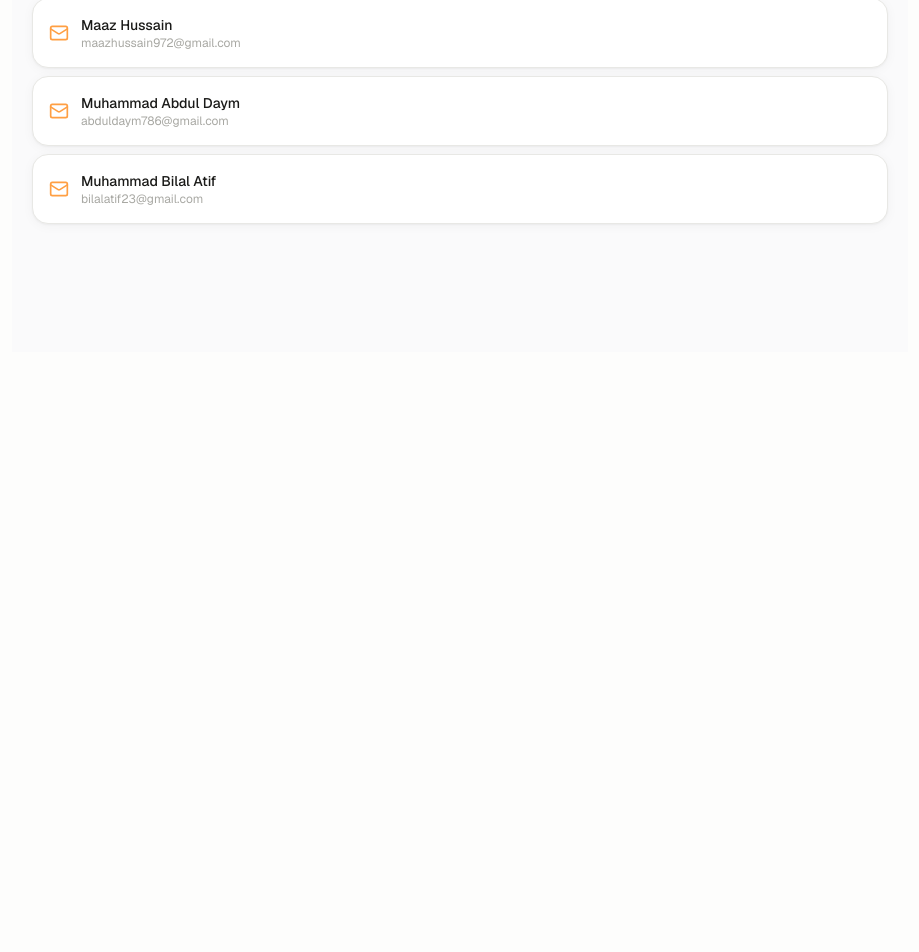
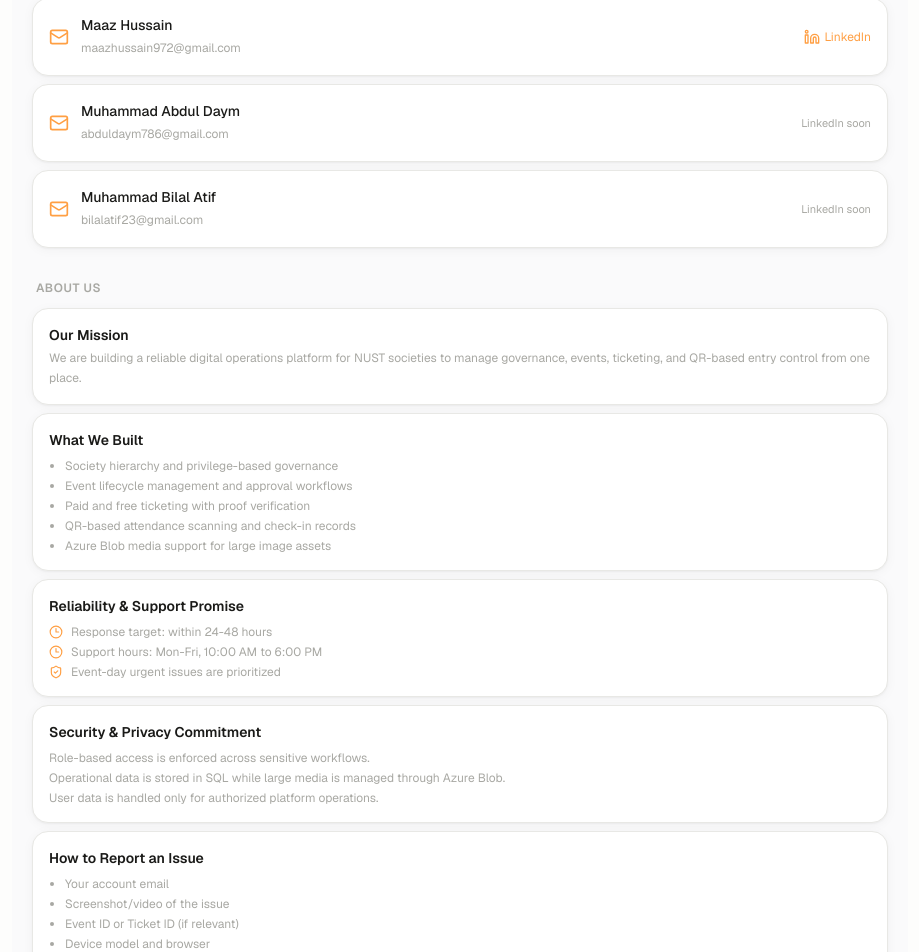
Before and after one commit to Maazhussain786/NUST_Event_Managment, a Next.js app: page /help in a window 1280 px wide. Shown: the part 854-1806 px from the top of the page, without its empty margins (300-1219 px from the left). Before the commit the page ends 1238 px from the top, so only its background shows below. Built offline with nearby package versions, Linux system fonts and the light colour scheme; no server answers.

Commit message:
Expand about-us and support details with developer contacts

```diff
--- a/src/app/(main)/help/page.tsx
+++ b/src/app/(main)/help/page.tsx
@@ -1,7 +1,7 @@
 'use client';
 
 import { motion } from 'framer-motion';
-import { ArrowLeft, HelpCircle, MessageCircle, FileText, Mail } from 'lucide-react';
+import { ArrowLeft, HelpCircle, MessageCircle, FileText, Mail, Linkedin, ShieldCheck, Clock3, ListChecks, Rocket } from 'lucide-react';
 import { useRouter } from 'next/navigation';
 
 export default function HelpPage() {
@@ -57,7 +57,7 @@ export default function HelpPage() {
         <div className="space-y-2">
           {[
             { icon: Mail, label: 'Email Support', desc: 'support@nust.edu.pk' },
-            { icon: MessageCircle, label: 'WhatsApp', desc: '+92 300 1234567' },
+            { icon: MessageCircle, label: 'WhatsApp', desc: '03402399943' },
             { icon: FileText, label: 'Documentation', desc: 'docs.nust-events.pk' },
           ].map((item, i) => (
             <motion.div
@@ -87,21 +87,98 @@ export default function HelpPage() {
             </p>
           </div>
           {developers.map((dev, i) => (
-            <motion.a
+            <motion.div
               key={dev.email}
               initial={{ opacity: 0, y: 10 }}
               animate={{ opacity: 1, y: 0 }}
               transition={{ delay: (i + 7) * 0.05 }}
-              href={`mailto:${dev.email}`}
-              className="flex items-center gap-3 p-4 card hover:border-brand-500/30 transition-colors"
+              className="p-4 card"
             >
-              <Mail className="w-5 h-5 text-brand-500" />
-              <div className="flex-1 min-w-0">
-                <h3 className="text-sm font-medium text-primary truncate">{dev.name}</h3>
-                <p className="text-xs text-muted truncate">{dev.email}</p>
+              <div className="flex items-center gap-3">
+                <Mail className="w-5 h-5 text-brand-500" />
+                <div className="flex-1 min-w-0">
+                  <h3 className="text-sm font-medium text-primary truncate">{dev.name}</h3>
+                  <a href={`mailto:${dev.email}`} className="text-xs text-muted truncate hover:text-brand-500 transition-colors">
+                    {dev.email}
+                  </a>
+                </div>
+                {dev.name === 'Maaz Hussain' ? (
+                  <a
+                    href="https://www.linkedin.com/in/maaz-hussain-5aa14b329/"
+                    target="_blank"
+                    rel="noreferrer"
+                    className="inline-flex items-center gap-1 text-xs text-brand-500 hover:text-brand-400"
+                  >
+                    <Linkedin className="w-4 h-4" /> LinkedIn
+                  </a>
+                ) : (
+                  <span className="text-[11px] text-muted">LinkedIn soon</span>
+                )}
               </div>
-            </motion.a>
+            </motion.div>
           ))}
+        </div>
+
+        <h2 className="px-1 mt-8 mb-3 text-xs font-semibold tracking-wider uppercase text-muted">
+          About Us
+        </h2>
+        <div className="space-y-2">
+          <div className="p-4 card">
+            <p className="text-sm font-semibold text-primary">Our Mission</p>
+            <p className="text-xs text-muted mt-1 leading-relaxed">
+              We are building a reliable digital operations platform for NUST societies to manage governance,
+              events, ticketing, and QR-based entry control from one place.
+            </p>
+          </div>
+
+          <div className="p-4 card">
+            <p className="text-sm font-semibold text-primary">What We Built</p>
+            <ul className="mt-2 space-y-1 text-xs text-muted list-disc pl-4">
+              <li>Society hierarchy and privilege-based governance</li>
+              <li>Event lifecycle management and approval workflows</li>
+              <li>Paid and free ticketing with proof verification</li>
+              <li>QR-based attendance scanning and check-in records</li>
+              <li>Azure Blob media support for large image assets</li>
+            </ul>
+          </div>
+
+          <div className="p-4 card">
+            <p className="text-sm font-semibold text-primary">Reliability & Support Promise</p>
+            <div className="mt-2 space-y-1 text-xs text-muted">
+              <p className="flex items-center gap-2"><Clock3 className="w-3.5 h-3.5 text-brand-500" /> Response target: within 24-48 hours</p>
+              <p className="flex items-center gap-2"><Clock3 className="w-3.5 h-3.5 text-brand-500" /> Support hours: Mon-Fri, 10:00 AM to 6:00 PM</p>
+              <p className="flex items-center gap-2"><ShieldCheck className="w-3.5 h-3.5 text-brand-500" /> Event-day urgent issues are prioritized</p>
+            </div>
+          </div>
+
+          <div className="p-4 card">
+            <p className="text-sm font-semibold text-primary">Security & Privacy Commitment</p>
+            <div className="mt-2 space-y-1 text-xs text-muted">
+              <p>Role-based access is enforced across sensitive workflows.</p>
+              <p>Operational data is stored in SQL while large media is managed through Azure Blob.</p>
+              <p>User data is handled only for authorized platform operations.</p>
+            </div>
+          </div>
+
+          <div className="p-4 card">
+            <p className="text-sm font-semibold text-primary">How to Report an Issue</p>
+            <ul className="mt-2 space-y-1 text-xs text-muted list-disc pl-4">
+              <li>Your account email</li>
+              <li>Screenshot/video of the issue</li>
+              <li>Event ID or Ticket ID (if relevant)</li>
+              <li>Device model and browser</li>
+              <li>Approximate time when the issue happened</li>
+            </ul>
+          </div>
+
+          <div className="p-4 card">
+            <p className="text-sm font-semibold text-primary">Roadmap</p>
+            <div className="mt-2 space-y-1 text-xs text-muted">
+              <p className="flex items-center gap-2"><Rocket className="w-3.5 h-3.5 text-brand-500" /> Deeper analytics for societies and events</p>
+              <p className="flex items-center gap-2"><ListChecks className="w-3.5 h-3.5 text-brand-500" /> Better moderation and support tooling</p>
+              <p className="flex items-center gap-2"><Rocket className="w-3.5 h-3.5 text-brand-500" /> Continued mobile UX and performance improvements</p>
+            </div>
+          </div>
         </div>
       </div>
     </div>
--- a/src/app/(main)/settings/page.tsx
+++ b/src/app/(main)/settings/page.tsx
@@ -2,7 +2,7 @@
 
 import { useState, useEffect } from 'react';
 import { motion } from 'framer-motion';
-import { Globe, Info, Database, Code, LogIn, LogOut, ChevronRight, Moon, Sun } from 'lucide-react';
+import { Globe, Info, Database, Code, LogIn, LogOut, ChevronRight, Moon, Sun, Mail, MessageCircle, FileText, Linkedin, ShieldCheck, Clock3, Rocket } from 'lucide-react';
 import { useRouter } from 'next/navigation';
 import { useTheme } from '@/components/ThemeProvider';
 import { PageHeader } from '@/components/page-header';
@@ -236,23 +236,75 @@ export default function SettingsPage() {
               </p>
             </div>
 
+            <div className="w-full rounded-xl border border-border bg-card p-4 space-y-2">
+              <p className="text-body-sm text-foreground font-medium">Contact Us</p>
+              <a href="mailto:support@nust.edu.pk" className="flex items-center gap-2 text-caption text-muted-foreground hover:text-brand-500">
+                <Mail className="w-4 h-4" /> Email Support: support@nust.edu.pk
+              </a>
+              <p className="flex items-center gap-2 text-caption text-muted-foreground">
+                <MessageCircle className="w-4 h-4" /> WhatsApp: 03402399943
+              </p>
+              <p className="flex items-center gap-2 text-caption text-muted-foreground">
+                <FileText className="w-4 h-4" /> Documentation: docs.nust-events.pk
+              </p>
+            </div>
+
             {developers.map((dev, i) => (
-              <motion.a
+              <motion.div
                 key={dev.email}
-                href={`mailto:${dev.email}`}
                 initial={{ opacity: 0, y: 8 }}
                 animate={{ opacity: 1, y: 0 }}
                 transition={{ delay: i * 0.04, ease: [0.25, 0.1, 0.25, 1] }}
-                className="w-full rounded-xl border border-border bg-card p-4 flex items-center gap-3 hover:bg-accent transition-colors"
+                className="w-full rounded-xl border border-border bg-card p-4 flex items-center gap-3"
               >
                 <Mail className="w-5 h-5 text-brand-500" />
                 <div className="flex-1 min-w-0">
                   <p className="text-body-sm text-foreground font-medium truncate">{dev.name}</p>
-                  <p className="text-caption text-muted-foreground truncate">{dev.email}</p>
+                  <a href={`mailto:${dev.email}`} className="text-caption text-muted-foreground truncate hover:text-brand-500 transition-colors">
+                    {dev.email}
+                  </a>
                 </div>
+                {dev.name === 'Maaz Hussain' ? (
+                  <a
+                    href="https://www.linkedin.com/in/maaz-hussain-5aa14b329/"
+                    target="_blank"
+                    rel="noreferrer"
+                    className="inline-flex items-center gap-1 text-xs text-brand-500 hover:text-brand-400"
+                  >
+                    <Linkedin className="w-4 h-4" /> LinkedIn
+                  </a>
+                ) : (
+                  <span className="text-[11px] text-muted">LinkedIn soon</span>
+                )}
                 <ChevronRight className="w-4 h-4 text-muted-foreground" />
-              </motion.a>
+              </motion.div>
             ))}
+
+            <div className="w-full rounded-xl border border-border bg-card p-4 space-y-2">
+              <p className="text-body-sm text-foreground font-medium">About Us</p>
+              <p className="text-caption text-muted-foreground">
+                We are building NUST Events as a unified operations platform for society governance, event lifecycle,
+                ticketing, and QR-based check-in.
+              </p>
+              <ul className="text-caption text-muted-foreground list-disc pl-4 space-y-1">
+                <li>Role-based society governance</li>
+                <li>Event lifecycle and approval workflows</li>
+                <li>Paid/free ticketing and verification flow</li>
+                <li>QR scanner entry control</li>
+                <li>SQL + Azure Blob media architecture</li>
+              </ul>
+            </div>
+
+            <div className="w-full rounded-xl border border-border bg-card p-4 space-y-1">
+              <p className="text-body-sm text-foreground font-medium">Support & Security</p>
+              <p className="flex items-center gap-2 text-caption text-muted-foreground"><Clock3 className="w-4 h-4 text-brand-500" /> Response target: 24-48 hours</p>
+              <p className="flex items-center gap-2 text-caption text-muted-foreground"><Clock3 className="w-4 h-4 text-brand-500" /> Support hours: Mon-Fri, 10:00 AM to 6:00 PM</p>
+              <p className="flex items-center gap-2 text-caption text-muted-foreground"><ShieldCheck className="w-4 h-4 text-brand-500" /> Event-day urgent issues are prioritized</p>
+              <p className="text-caption text-muted-foreground">
+                Share account email, screenshots, event/ticket ID, and device/browser for faster issue resolution.
+              </p>
+              <p className="flex items-center gap-2 text-caption text-muted-foreground"><Rocket className="w-4 h-4 text-brand-500" /> Ongoing roadmap: analytics, moderation, and mobile UX enhancements</p>
+            </div>
           </div>
         </div>
 
```
